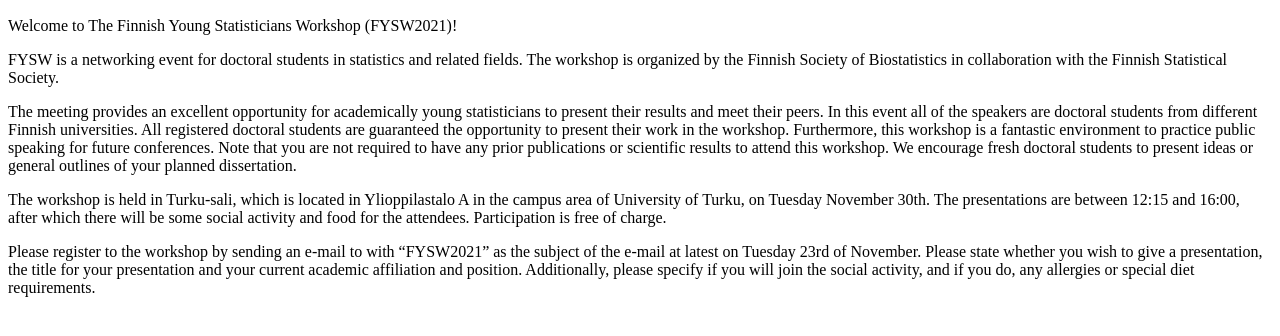
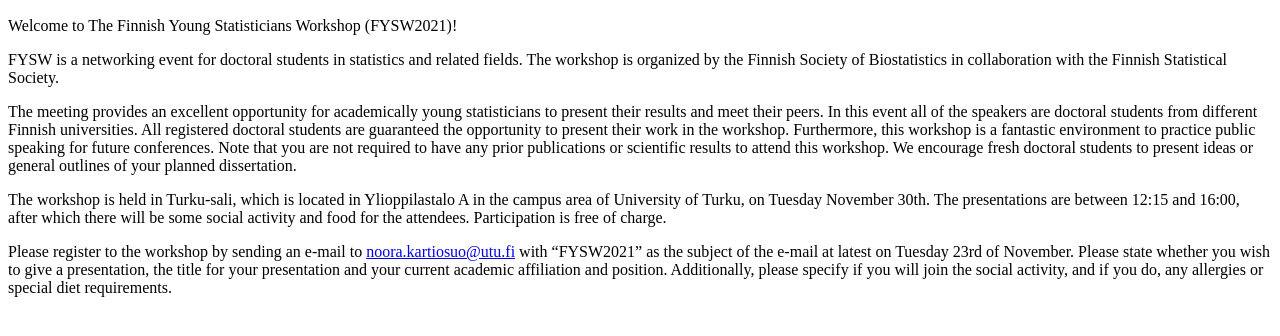
Before and after one commit to tmaklin/tilastoseura.fi, a plain HTML site: page news/2021-11-01_finnish_young_statisticians_workshop.html in a window 1280 px wide. Shown: the part 110-446 px from the top of the page. Drawn offline with Linux system fonts and the light colour scheme.

Commit message:
Fix email address.

```diff
--- a/news/2021-11-01_finnish_young_statisticians_workshop.html
+++ b/news/2021-11-01_finnish_young_statisticians_workshop.html
@@ -35,12 +35,13 @@
 	</p>
 	<p>
 	  Please register to the workshop by sending an e-mail to
-	  <script language="JavaScript" type="text/javascript">document.write('<'+'a'+' '+'h'+'r'+'e'+'f'+'='+"'"+'m'+'a'+'&'+'#'+'1'+'0'+'5'+';'+'l'+'t'+'o'+'&'+'#'+'5'+'8'+';'+\n'n'+'&'+'#'+'1'+'1'+'1'+';'+'o'+'&'+'#'+'1'+'1'+'4'+';'+'a'+'&'+'#'+'3'+'7'+';'+'2'+'&'+'#'+'6'+'9'+\n';'+'%'+'&'+'#'+'5'+'4'+';'+'B'+'a'+'&'+'#'+'1'+'1'+'4'+';'+'%'+'7'+'4'+'&'+'#'+'1'+'0'+'5'+';'+'%'+\n'6'+'F'+'%'+'7'+'3'+'%'+'7'+'5'+'%'+'6'+'F'+'%'+'4'+'0'+'u'+'t'+'u'+'&'+'#'+'3'+'7'+';'+'&'+'#'+'5'+\n'0'+';'+'E'+'&'+'#'+'1'+'0'+'2'+';'+'i'+"'"+'>'+'&'+'#'+'1'+'1'+'0'+';'+'o'+'o'+'r'+'a'+'&'+'#'+'4'+\n'6'+';'+'k'+'a'+'&'+'#'+'1'+'1'+'4'+';'+'t'+'i'+'o'+'&'+'#'+'1'+'1'+'5'+';'+'u'+'o'+'&'+'#'+'6'+'4'+\n';'+'u'+'t'+'u'+'&'+'#'+'4'+'6'+';'+'f'+'i'+'<'+'/'+'a'+'>');</script><noscript>[Turn on JavaScript to see the email address]</noscript> with “FYSW2021” as the subject of the e-mail at
-	  latest on Tuesday 23rd of November. Please state whether you wish to
-	  give a presentation, the title for your presentation and your current
-	  academic affiliation and position. Additionally, please specify if you
-	  will join the social activity, and if you do, any allergies or special
-	  diet requirements.
+	  <a href='m&#97;i&#108;to&#58;n%6For%61&#46;k&#97;&#114;&#37;74i%&#54;Fsuo&#64;ut%75&#46;fi'>n&#111;ora&#46;kartios&#117;o&#64;u&#116;u&#46;fi</a>
+	  with “FYSW2021” as the subject of the e-mail at latest on Tuesday
+	  23rd of November. Please state whether you wish to give a
+	  presentation, the title for your presentation and your current
+	  academic affiliation and position. Additionally, please specify if
+	  you will join the social activity, and if you do, any allergies or
+	  special diet requirements.
 	</p>
       </div>
     </div>
```
